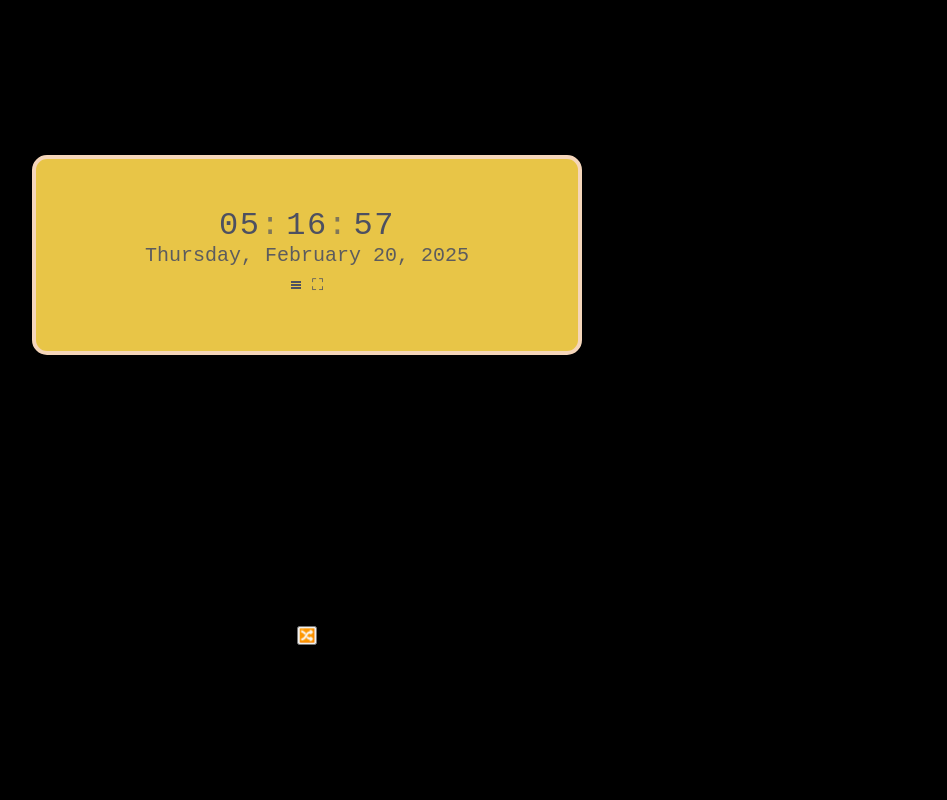
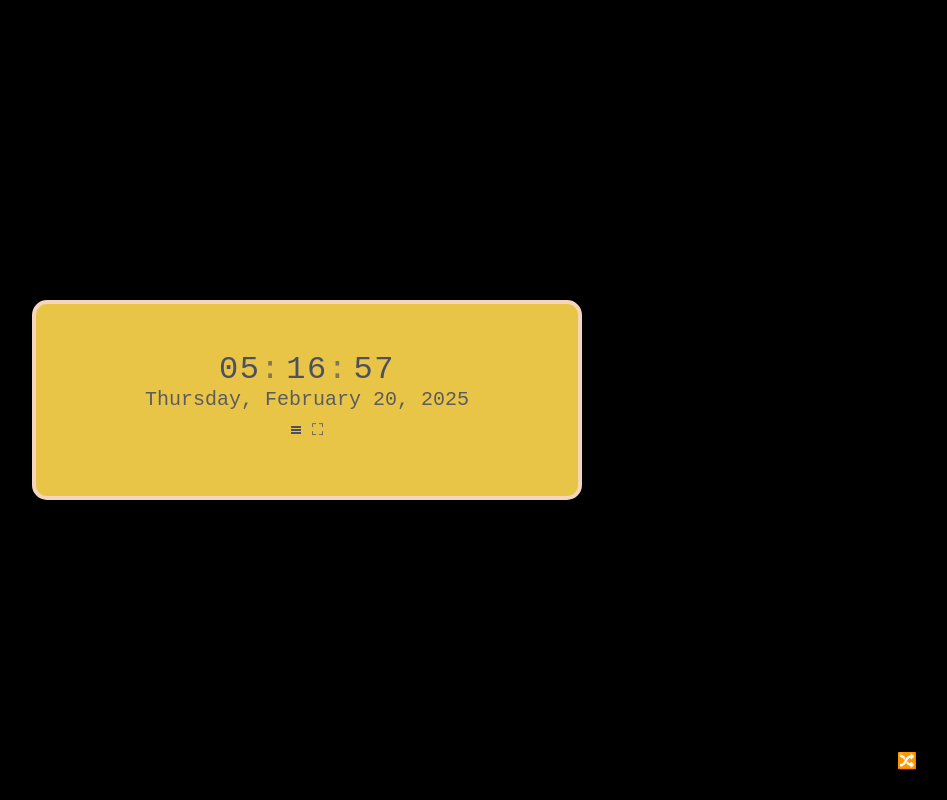
Before and after one commit to gituser6hij/satisfying-watch, a Next.js app: page / in a window 1280 px wide. Shown: the whole page, without its empty margins (333-1280 px from the left). Built offline with nearby package versions, Linux system fonts and the light colour scheme.

Commit message:
Update styles.css

```diff
--- a/app/styles.css
+++ b/app/styles.css
@@ -191,6 +191,26 @@ body {
   gap: 0.5rem;
   /* This now works */
   padding-right: 0.5rem;
+}
+
+.randomize-button {
+  position: fixed;
+  bottom: 15px;
+  right: 15px;
+  /* Enables the gap to work */
+  align-items: right;
+  /* Aligns items vertically */
+  background: none;
+  border: none;
+  color: var(--primary-color);
+  padding: 0.5rem;
+  cursor: pointer;
+  font-size: 1.0rem;
+  gap: 0.5rem;
+  /* This now works */
+  padding-right: 0.5rem;
+  width: 50px;
+  height: 50px;
 }
 
 
```
